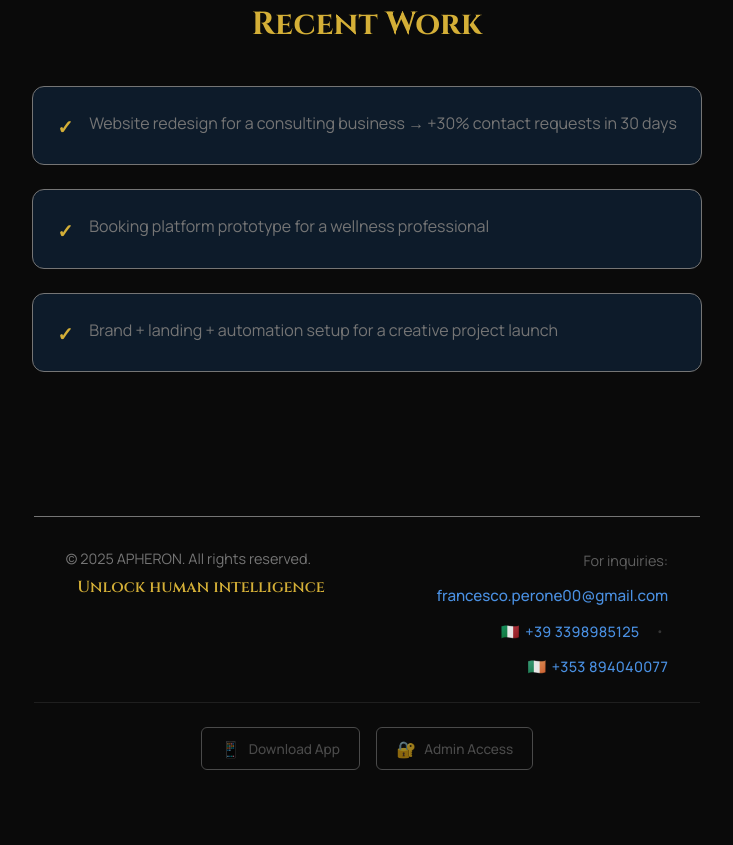
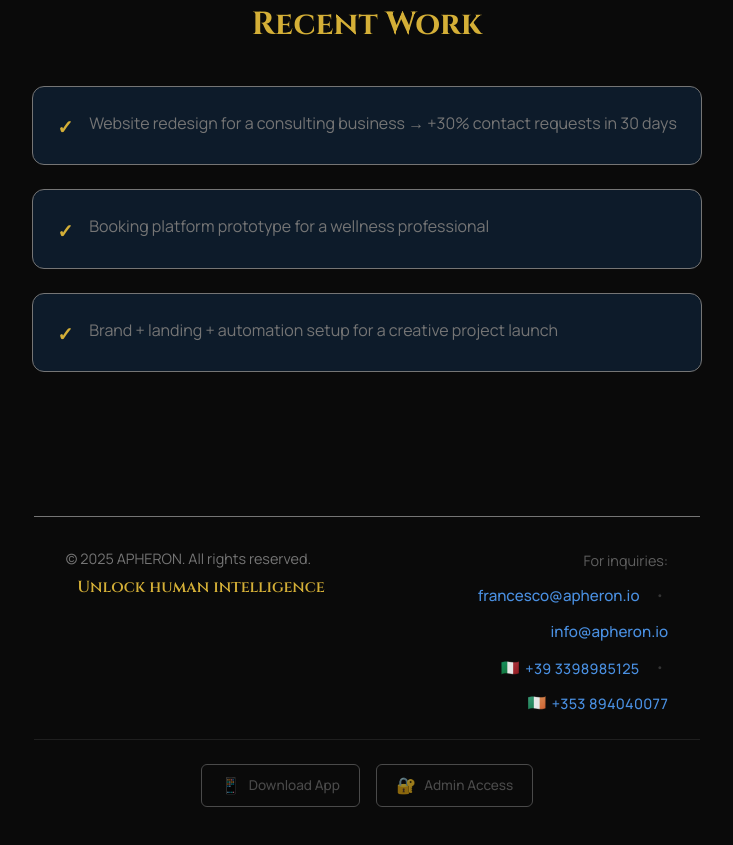
Before and after one commit to Afanakavav/apheron-homepage, a plain HTML site: page public/index.html in a window 1280 px wide. Shown: the part 2202-3047 px from the top of the page, without its empty margins (273-1006 px from the left). Drawn offline with Linux system fonts and the light colour scheme.

Commit message:
Update email contacts: use professional apheron.io emails - Changed CTA button to use info@apheron.io - Updated footer: replaced Gmail with francesco@apheron.io and info@apheron.io - Added elegant email layout with separator () - Removed francesco.perone00@gmail.com from site

```diff
--- a/public/index.html
+++ b/public/index.html
@@ -202,7 +202,7 @@
         <div class="cta-section-new">
             <div class="cta-content">
                 <p class="cta-text" id="cta-text">Book a free 20-minute strategy call</p>
-                <a href="mailto:francesco.perone00@gmail.com?subject=Strategy Call Request" class="cta-button-new" id="cta-button">Book Now</a>
+                <a href="mailto:info@apheron.io?subject=Strategy Call Request" class="cta-button-new" id="cta-button">Book Now</a>
             </div>
         </div>
 
@@ -271,8 +271,10 @@
                         <div class="contact-item">
                             <span class="contact-label" id="contact-label">For inquiries:</span>
                         </div>
-                        <div class="contact-item">
-                            <a href="mailto:francesco.perone00@gmail.com" class="contact-link email-link">francesco.perone00@gmail.com</a>
+                        <div class="contact-item contact-emails">
+                            <a href="mailto:francesco@apheron.io" class="contact-link email-link">francesco@apheron.io</a>
+                            <span class="contact-separator">•</span>
+                            <a href="mailto:info@apheron.io" class="contact-link email-link">info@apheron.io</a>
                         </div>
                         <div class="contact-item contact-phones">
                             <a href="tel:+393398985125" class="contact-link phone-link">
--- a/public/styles.css
+++ b/public/styles.css
@@ -895,6 +895,11 @@ body::before {
     font-size: 0.95rem;
 }
 
+.contact-emails {
+    gap: 0.75rem;
+    flex-wrap: wrap;
+}
+
 .contact-phones {
     gap: 0.75rem;
 }
```
